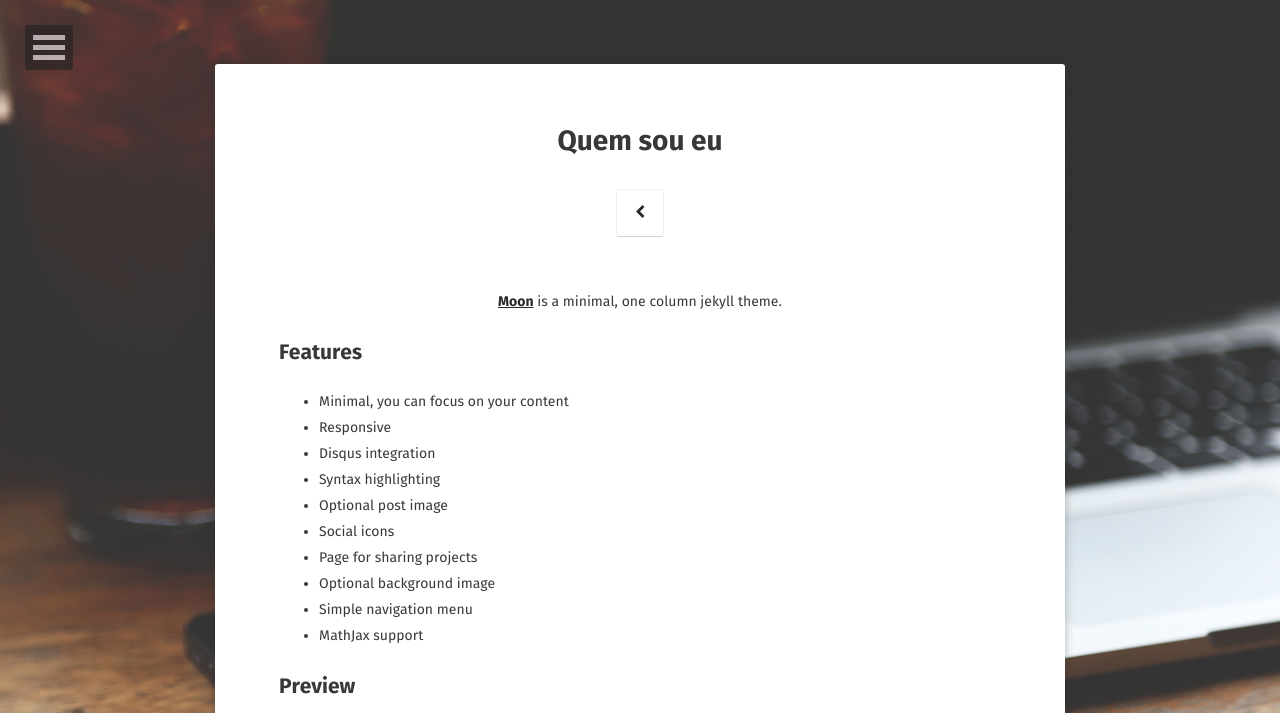
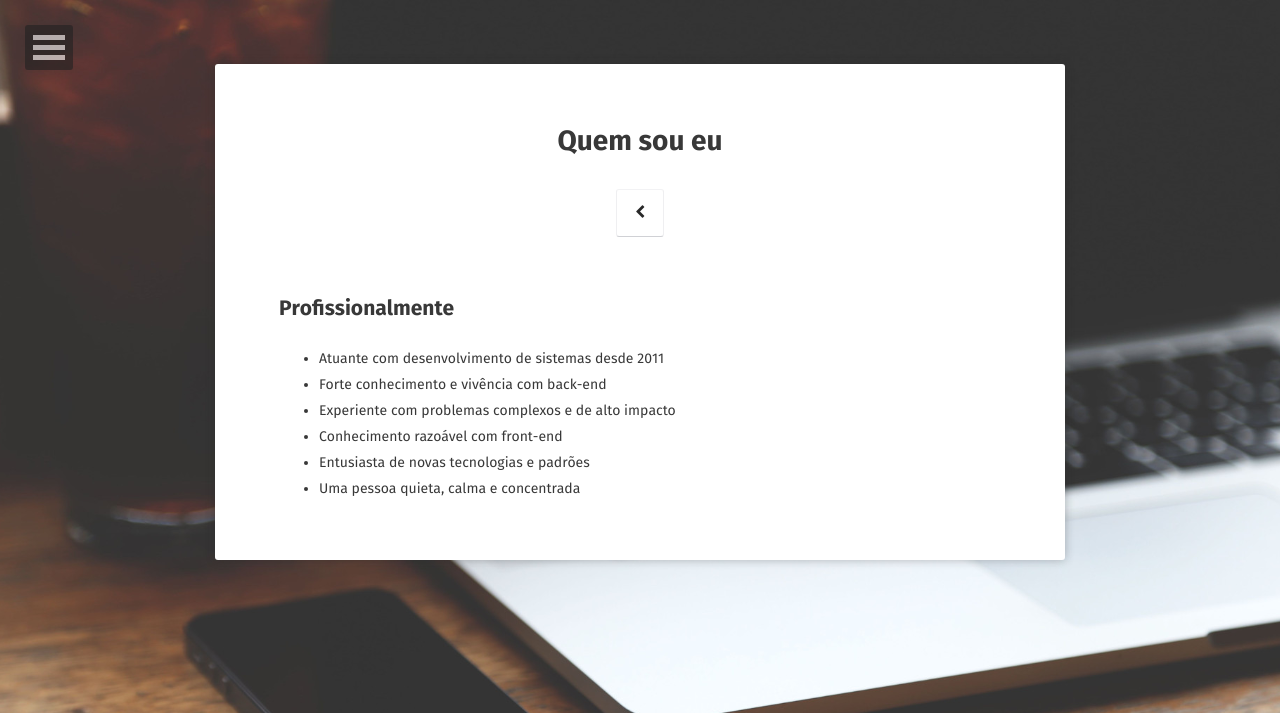
Before and after one commit to muniz95/muniz95.github.io, a Jekyll site: the page built from about/index.md, in a window 1280 px wide. Shown: the top 713 px of the page. Built offline with Jekyll 4.4.1, drawn with Linux system fonts in a browser that asks for light colours; some web fonts are replaced; some of the changed text lies outside the part shown; grey boxes are pictures that could not be loaded.

Commit message:
Informações pessoais atualizadas

```diff
--- a/about/index.md
+++ b/about/index.md
@@ -5,32 +5,10 @@ date: 2017-02-10
 comments: false
 ---
 
-<center><a href="http://muniz95.github.io/Moon"><b>Moon</b></a> is a minimal, one column jekyll theme.</center>
-
-## Features
-* Minimal, you can focus on your content
-* Responsive
-* Disqus integration
-* Syntax highlighting
-* Optional post image
-* Social icons
-* Page for sharing projects
-* Optional background image
-* Simple navigation menu
-* MathJax support
-
-## Preview
-
-{% capture images %}
-    https://cloud.githubusercontent.com/assets/754514/14509720/61c61058-01d6-11e6-93ab-0918515ecd56.png
-    https://cloud.githubusercontent.com/assets/754514/14509716/61ac6c8e-01d6-11e6-879f-8308883de790.png
-{% endcapture %}
-{% include gallery images=images caption="Screenshots of Moon Theme" cols=2 %}
-
-See a [live version of Moon](http://muniz95.github.io/Moon) hosted on GitHub.
-
-## Getting Started
-
-To learn how to install and use this theme check out the [Setup Guide](http://muniz95.tk/moon-theme/) for more information.
-
-[Install Moon](https://github.com/muniz95/Moon){: .btn}
+## Profissionalmente
+* Atuante com desenvolvimento de sistemas desde 2011
+* Forte conhecimento e vivência com back-end
+* Experiente com problemas complexos e de alto impacto
+* Conhecimento razoável com front-end
+* Entusiasta de novas tecnologias e padrões
+* Uma pessoa quieta, calma e concentrada
```
